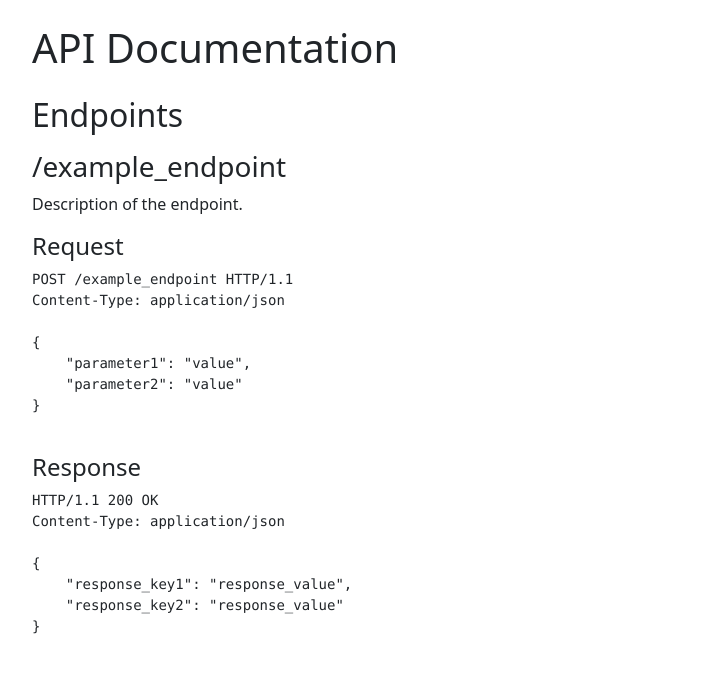
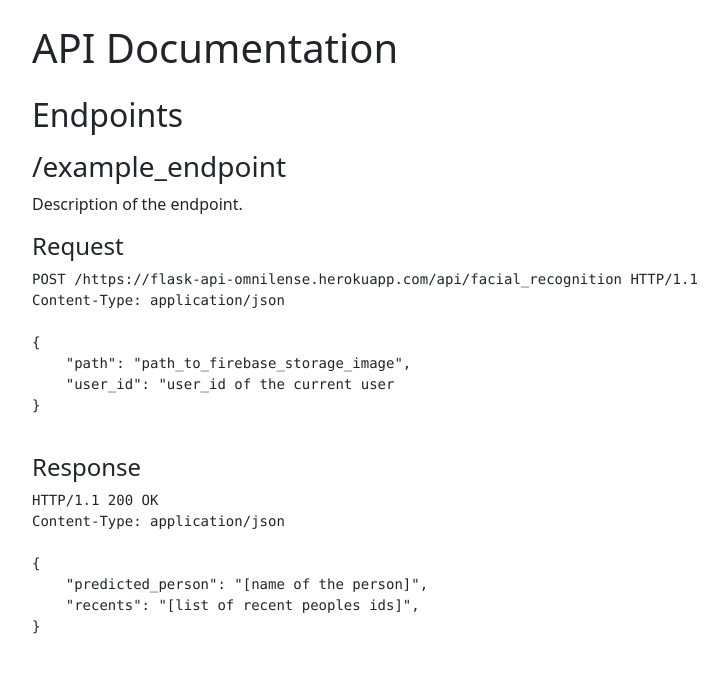
Before and after one commit to Iron-Men-2023/Flask-API, a Flask app: page /documentation in a window 1280 px wide. Shown: the top 673 px of the page, without its empty margins (50-778 px from the left). Run offline with Flask 2, Linux system fonts and the light colour scheme.

Commit message:
Updated Doc

```diff
--- a/templates/doc.html
+++ b/templates/doc.html
@@ -17,12 +17,12 @@
             <p>Description of the endpoint.</p>
             <h4>Request</h4>
             <pre>
-POST /example_endpoint HTTP/1.1
+POST /https://flask-api-omnilense.herokuapp.com/api/facial_recognition HTTP/1.1
 Content-Type: application/json
 
 {
-    "parameter1": "value",
-    "parameter2": "value"
+    "path": "path_to_firebase_storage_image",
+    "user_id": "user_id of the current user
 }
             </pre>
             <h4>Response</h4>
@@ -31,8 +31,8 @@ HTTP/1.1 200 OK
 Content-Type: application/json
 
 {
-    "response_key1": "response_value",
-    "response_key2": "response_value"
+    "predicted_person": "[name of the person]",
+    "recents": "[list of recent peoples ids]",
 }
             </pre>
         </section>
```
